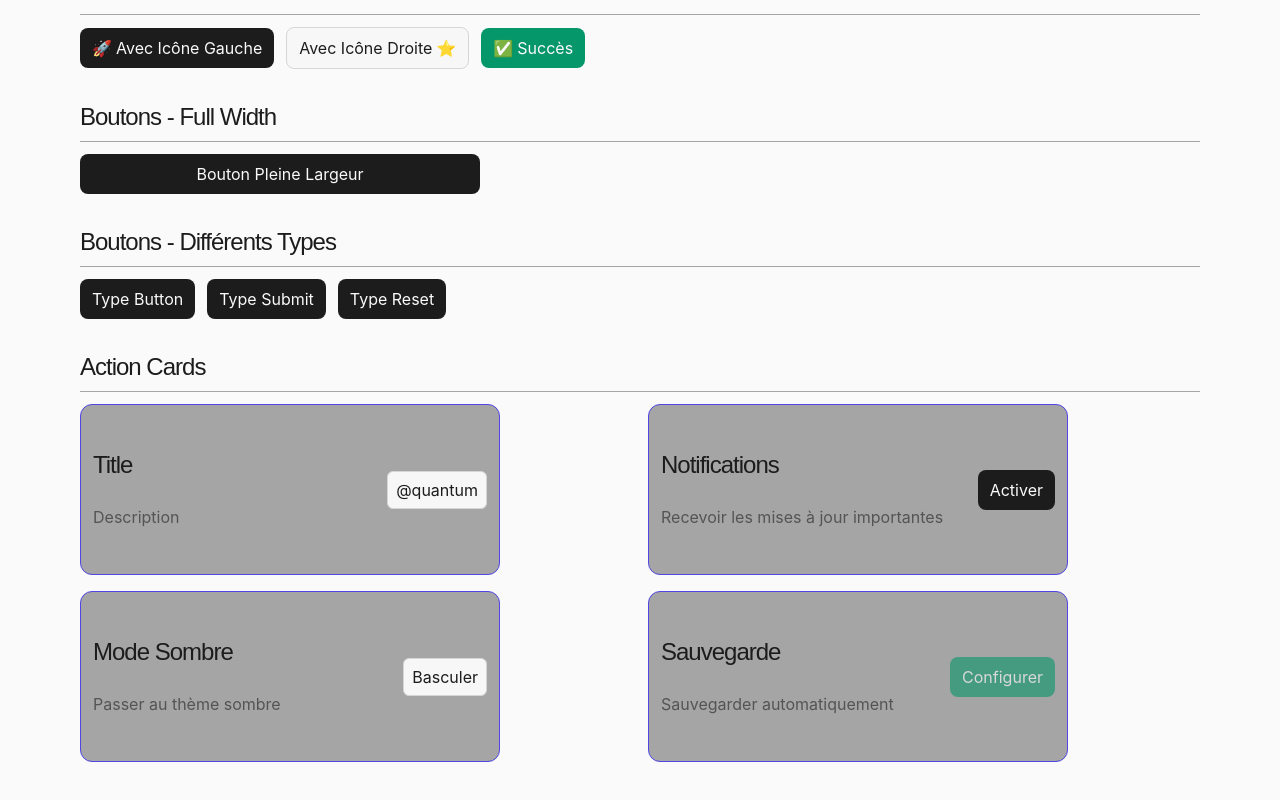
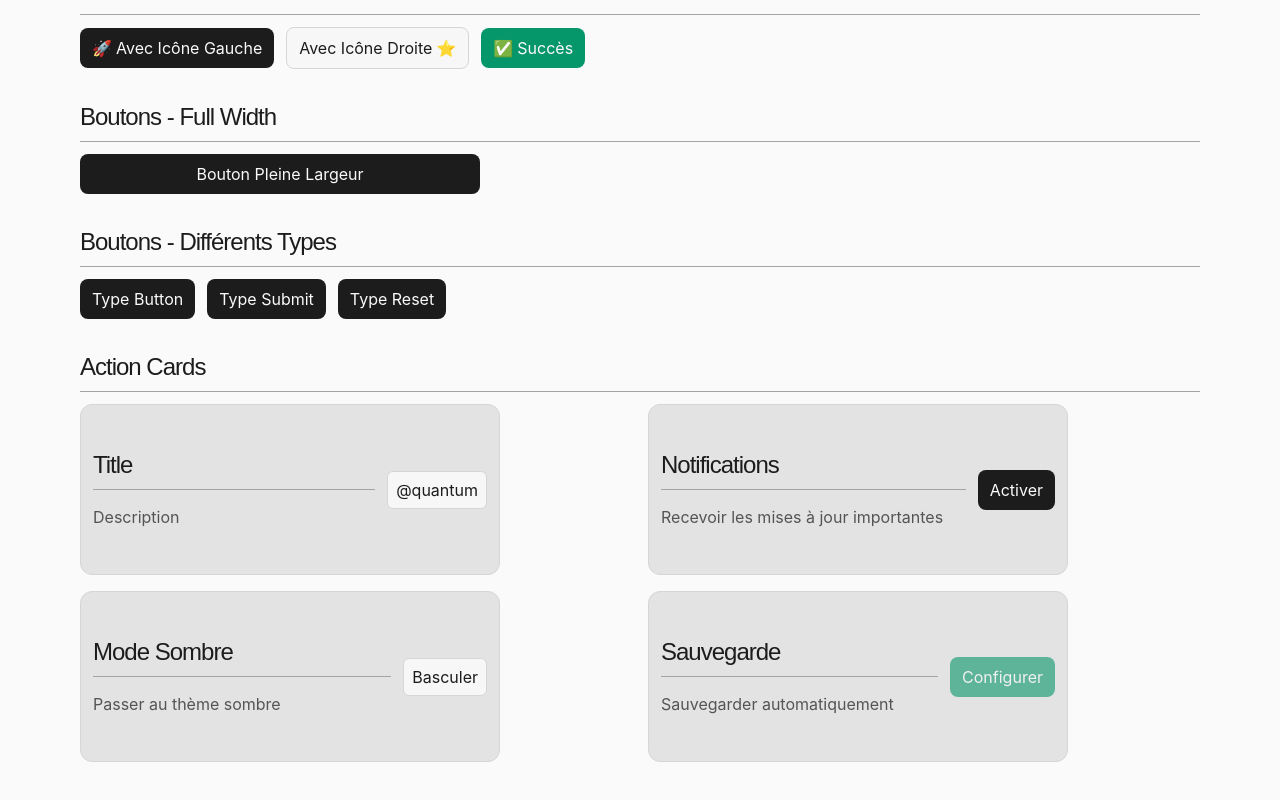
Before and after one commit to Maximepodgorski/design-systel-lyse, a React (Vite) app: page / in a window 1280 px wide. Shown: the part 778-1578 px from the top of the page. Built offline with nearby package versions, Linux system fonts and the light colour scheme.

Commit message:
Update ActionCard styles with lighter background and default border color
Co-authored-by: contact <contact@getlyse.com>

```diff
--- a/src/components/ActionCard/ActionCard.scss
+++ b/src/components/ActionCard/ActionCard.scss
@@ -3,8 +3,8 @@
 
 .lyse-action-card {
   // === STYLES DE BASE ===
-  background-color: var(--background-neutral-medium-default);
-  border: 1px solid var(--border-selected);
+  background-color: var(--background-neutral-lighter-default);
+  border: 1px solid var(--border-default);
   border-radius: var(--layout-radius-xl);
   padding: var(--layout-padding-lg);
   width: 100%;
```
